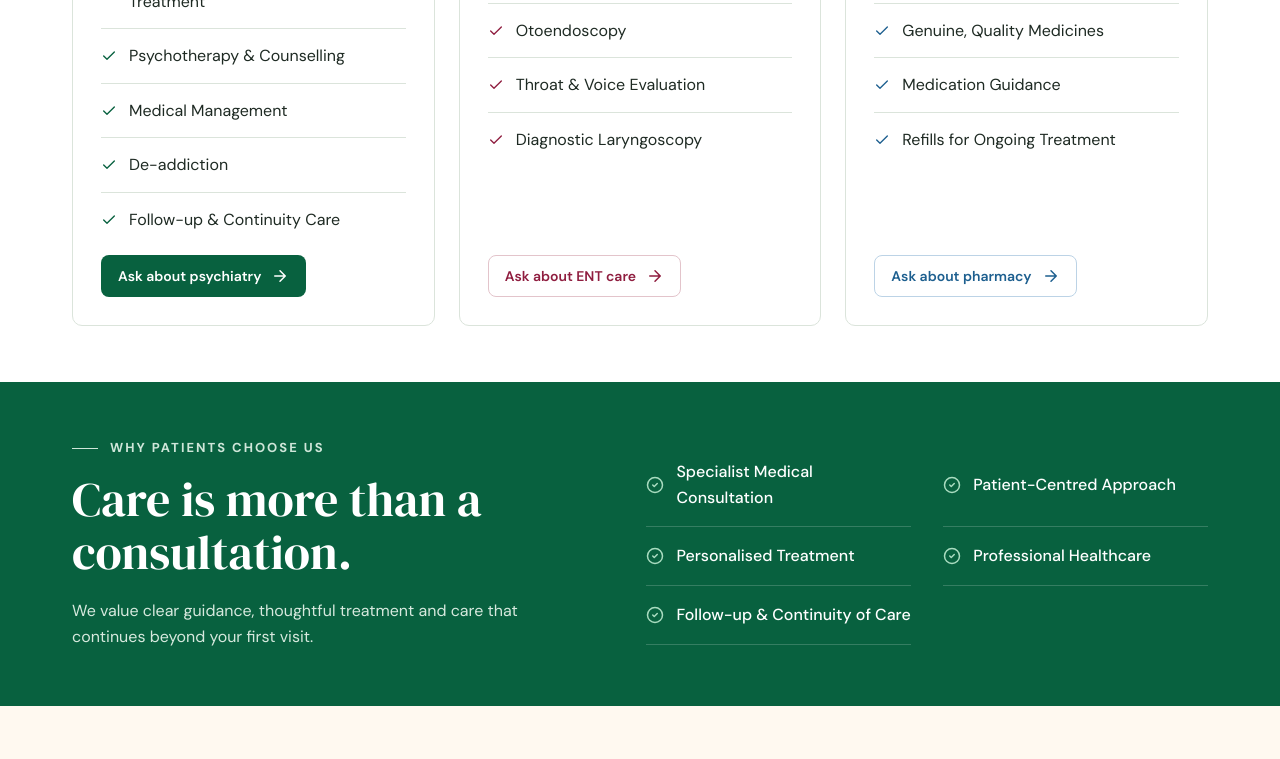
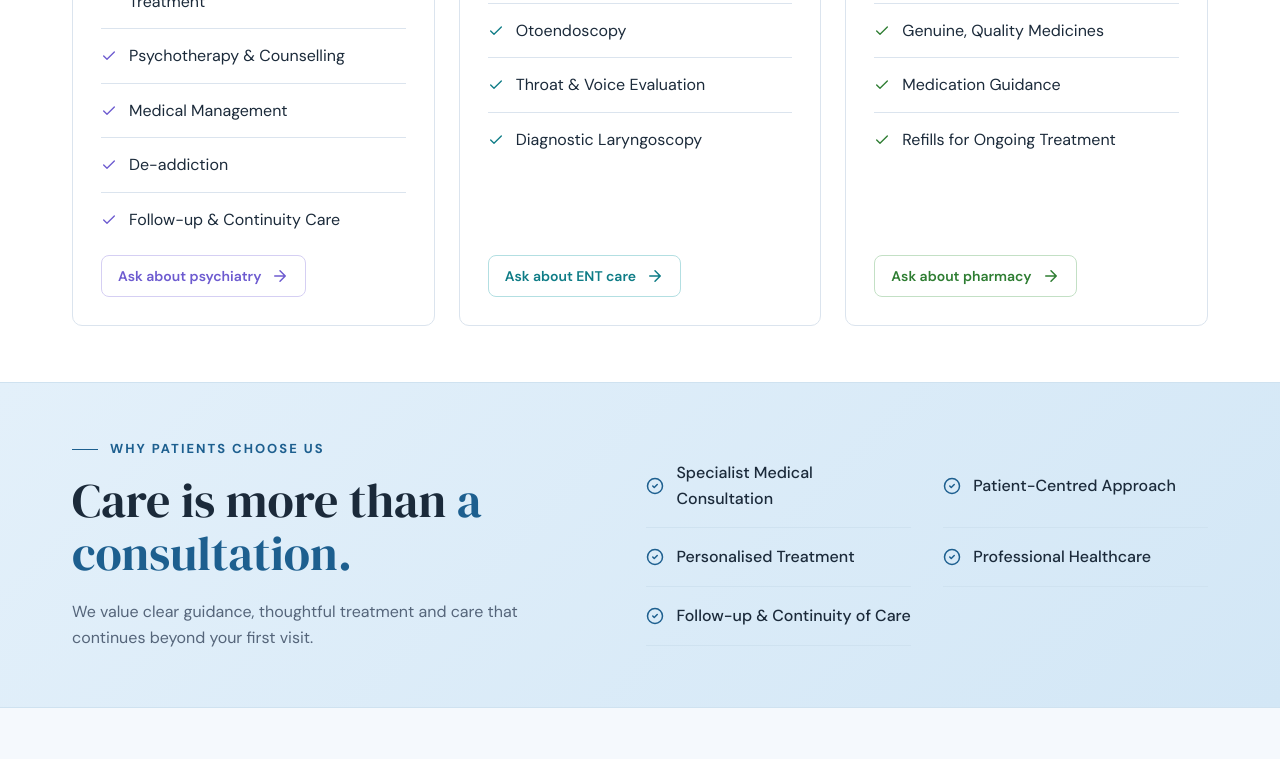
Before and after one commit to Jathin4/TRR-CLINIC, a plain HTML site: page index.html in a window 1280 px wide. Shown: the part 2256-3015 px from the top of the page. Drawn offline with Linux system fonts and the light colour scheme.

Commit message:
Blue site theme with department accent colors
Blue for the whole site and booking buttons; lavender for Psychiatry,
teal for ENT, green for Pharmacy. Includes local content edits.

Co-Authored-By: Claude Opus 5.5 <noreply@anthropic.com>

```diff
--- a/index.html
+++ b/index.html
@@ -10,17 +10,25 @@
 <link href="https://fonts.googleapis.com/css2?family=DM+Sans:wght@400;500;600;700&family=DM+Serif+Display:ital@0;1&display=swap" rel="stylesheet">
 <style>
   :root {
-    --primary: #08613f;
-    --primary-dark: #064d32;
-    --ink: #1e2a23;
-    --muted: #526259;
-    --line: #dbe4db;
-    --green-soft: #eaf4e8;
-    --cream: #fff9f0;
-    --ent: #8f1d3f;
-    --ent-soft: #f6e9ea;
-    --rx: #1d5f8f;
-    --rx-soft: #e8f1f8;
+    --primary: #1d5f8f;
+    --primary-dark: #164b72;
+    --book: #1d5f8f;          /* site blue: booking buttons */
+    --book-dark: #164b72;
+    /* department accents */
+    --psy: #6d5bd0;           /* Psychiatry – lavender */
+    --psy-soft: #f1effc;
+    --ink: #1b2a3a;
+    --muted: #55657a;
+    --line: #dbe4ee;
+    --soft: #eaf4fb;
+    --cream: #f5f9fd;
+    --ent: #0e7c86;           /* ENT – teal */
+    --ent-soft: #e3f4f5;
+    --rx: #2e7d32;            /* Pharmacy – green */
+    --rx-soft: #e8f5e9;
+    --blue: #1d5f8f;        /* trust blue */
+    --blue-soft: #eaf4fb;
+    --blue-line: #cfe2f0;
     --serif: "DM Serif Display", Georgia, serif;
   }
   * { box-sizing: border-box; margin: 0; padding: 0; }
@@ -37,11 +45,13 @@
   section { padding: 56px 0; }
   .h2 { font-size: clamp(34px, 4.4vw, 48px); margin: 14px 0 20px; }
   .lead { color: var(--muted); font-size: 17px; }
-  .ibox { width: 40px; height: 40px; border-radius: 10px; background: var(--green-soft); color: var(--primary); display: grid; place-items: center; flex-shrink: 0; }
+  .ibox { width: 40px; height: 40px; border-radius: 10px; background: var(--soft); color: var(--primary); display: grid; place-items: center; flex-shrink: 0; }
 
   .btn { display: inline-flex; align-items: center; gap: 10px; padding: 13px 22px; border-radius: 8px; font-weight: 600; font-size: 15px; white-space: nowrap; border: 1px solid transparent; cursor: pointer; font-family: inherit; transition: background .15s, box-shadow .15s; }
   .btn-primary { background: var(--primary); color: #fff; }
   .btn-primary:hover { background: var(--primary-dark); }
+  .btn-book { background: var(--book); color: #fff; }
+  .btn-book:hover { background: var(--book-dark); }
   .btn-light { background: #fff; color: var(--ink); border-color: var(--line); box-shadow: 0 1px 3px rgba(0,0,0,.06); }
   .btn-light:hover { box-shadow: 0 4px 12px rgba(0,0,0,.08); }
   .btn-sm { padding: 9px 16px; font-size: 14px; }
@@ -101,10 +111,11 @@
   }
 
   /* Strip */
-  .strip { background: var(--cream); border-top: 1px solid var(--line); border-bottom: 1px solid var(--line); }
+  .strip { background: var(--blue-soft); border-top: 1px solid var(--blue-line); border-bottom: 1px solid var(--blue-line); }
   .strip .wrap { display: flex; justify-content: space-between; flex-wrap: wrap; gap: 14px 28px; padding-top: 20px; padding-bottom: 20px; font-weight: 500; }
   .strip span { display: flex; align-items: center; gap: 10px; }
-  .strip .icon { color: var(--primary); }
+  .strip .icon { color: var(--blue); }
+  .features .ibox, .ci .ibox { background: var(--blue-soft); color: var(--blue); }
 
   /* About */
   .about .wrap { display: grid; grid-template-columns: 1fr 1.2fr; gap: 64px; align-items: start; }
@@ -116,13 +127,13 @@
   @media (max-width: 560px) { .features { grid-template-columns: 1fr; } }
 
   /* Doctors */
-  .doctors { background: var(--cream); border-top: 1px solid var(--line); border-bottom: 1px solid var(--line); }
+  .doctors { background: var(--blue-soft); border-top: 1px solid var(--blue-line); border-bottom: 1px solid var(--blue-line); }
   .split-head { display: flex; justify-content: space-between; align-items: flex-end; gap: 24px; flex-wrap: wrap; margin-bottom: 28px; }
   .split-head .h2 { max-width: 680px; margin-bottom: 0; }
   .split-head p { max-width: 340px; color: var(--muted); }
   .doc-grid { display: grid; grid-template-columns: repeat(auto-fit, minmax(min(460px, 100%), 1fr)); gap: 24px; }
   .doc { display: grid; grid-template-columns: 40% 1fr; background: #fff; border: 1px solid var(--line); border-radius: 10px; overflow: hidden; }
-  .doc-photo { position: relative; background: var(--green-soft); }
+  .doc-photo { position: relative; background: var(--soft); }
   .doc.ent .doc-photo { background: var(--ent-soft); }
   .doc-photo img { width: 100%; height: 100%; min-height: 280px; object-fit: cover; object-position: center top; }
   .tag { position: absolute; left: 12px; bottom: 12px; background: #fff; border: 1px solid var(--line); border-radius: 6px; padding: 3px 9px; font-size: 11px; font-weight: 700; letter-spacing: 1.5px; text-transform: uppercase; }
@@ -141,10 +152,14 @@
   .svc .btn { align-self: flex-start; }
   .svc.rx .svc-head { background: var(--rx-soft); }
   .svc.rx .svc-head small, .svc.rx h3, .svc.rx .svc-head .ibox, .svc.rx li .icon { color: var(--rx); }
-  .btn-rx { background: #fff; color: var(--rx); border-color: #bcd3e6; }
+  .btn-rx { background: #fff; color: var(--rx); border-color: #c3e0c5; }
+  .doc.psy .doc-photo, .svc.psy .svc-head { background: var(--psy-soft); }
+  .doc.psy .role, .svc.psy .svc-head small, .svc.psy h3, .svc.psy .svc-head .ibox, .svc.psy li .icon { color: var(--psy); }
+  .btn-psy { background: #fff; color: var(--psy); border-color: #d5cff3; }
+  .btn-psy:hover { background: var(--psy-soft); }
   .btn-rx:hover { background: var(--rx-soft); }
   .svc { border: 1px solid var(--line); border-radius: 10px; overflow: hidden; }
-  .svc-head { display: flex; justify-content: space-between; align-items: flex-start; padding: 26px 28px; background: var(--green-soft); }
+  .svc-head { display: flex; justify-content: space-between; align-items: flex-start; padding: 26px 28px; background: var(--soft); }
   .svc.ent .svc-head { background: var(--ent-soft); }
   .svc-head small { font-size: 12px; font-weight: 700; letter-spacing: 1.8px; text-transform: uppercase; color: var(--primary); }
   .svc.ent .svc-head small, .svc.ent h3 { color: var(--ent); }
@@ -157,17 +172,18 @@
   .svc li .icon { color: var(--primary); width: 16px; height: 16px; }
   .svc.ent li .icon { color: var(--ent); }
   .svc .btn { margin: 8px 28px 28px; }
-  .btn-ent { background: #fff; color: var(--ent); border-color: #e3c4cb; }
+  .btn-ent { background: #fff; color: var(--ent); border-color: #b3dfe2; }
   .btn-ent:hover { background: var(--ent-soft); }
 
   /* Why */
-  .why { background: var(--primary); color: #fff; }
+  .why { background: linear-gradient(135deg, #e3f0fa, #d3e7f6); border-top: 1px solid var(--blue-line); border-bottom: 1px solid var(--blue-line); }
   .why .wrap { display: grid; grid-template-columns: 1fr 1.1fr; gap: 64px; align-items: center; }
-  .why .eyebrow { color: #cfe6d9; }
-  .why p { color: #d7e9de; }
+  .why .eyebrow { color: var(--blue); }
+  .why h2 .g { color: var(--blue); }
+  .why p { color: var(--muted); }
   .why-list { display: grid; grid-template-columns: 1fr 1fr; gap: 0 32px; }
-  .why-list span { display: flex; align-items: center; gap: 12px; padding: 16px 0; border-bottom: 1px solid rgba(255,255,255,.18); font-weight: 500; }
-  .why-list .icon { color: #a9dcc0; }
+  .why-list span { display: flex; align-items: center; gap: 12px; padding: 16px 0; border-bottom: 1px solid var(--blue-line); font-weight: 500; }
+  .why-list .icon { color: var(--blue); }
   @media (max-width: 860px) { .why .wrap { grid-template-columns: minmax(0, 1fr); gap: 28px; } }
   @media (max-width: 560px) { .why-list { grid-template-columns: 1fr; } }
 
@@ -215,11 +231,11 @@
   footer { background: var(--primary); color: #fff; padding: 48px 0 28px; }
   .f-top { display: flex; justify-content: space-between; gap: 24px; flex-wrap: wrap; padding-bottom: 32px; border-bottom: 1px solid rgba(255,255,255,.18); }
   footer .logo .ibox { background: rgba(255,255,255,.12); color: #fff; }
-  footer .logo small { color: #cfe6d9; }
-  footer p { color: #d7e9de; max-width: 360px; margin-top: 14px; font-size: 15px; }
-  .f-nav { display: flex; gap: 24px; flex-wrap: wrap; color: #e6f2eb; font-size: 15px; }
+  footer .logo small { color: #cfe0ee; }
+  footer p { color: #dae8f3; max-width: 360px; margin-top: 14px; font-size: 15px; }
+  .f-nav { display: flex; gap: 24px; flex-wrap: wrap; color: #e6eff7; font-size: 15px; }
   .f-nav a:hover { color: #fff; text-decoration: underline; }
-  .f-bottom { display: flex; justify-content: space-between; gap: 12px; flex-wrap: wrap; padding-top: 22px; font-size: 13.5px; color: #cfe6d9; }
+  .f-bottom { display: flex; justify-content: space-between; gap: 12px; flex-wrap: wrap; padding-top: 22px; font-size: 13.5px; color: #cfe0ee; }
 </style>
 </head>
 <body>
@@ -258,7 +274,7 @@
       <a href="#services">Services</a>
       <a href="#contact">Contact</a>
     </nav>
-    <a href="#contact" class="btn btn-primary" aria-label="Book appointment"><span>Book<span class="long"> appointment</span></span><svg class="icon"><use href="#i-right"/></svg></a>
+    <a href="#contact" class="btn btn-book" aria-label="Book appointment"><span>Book<span class="long"> appointment</span></span><svg class="icon"><use href="#i-right"/></svg></a>
   </div>
 </header>
 
@@ -270,7 +286,7 @@
       <p class="tagline">Compassionate Care. Expert Doctors. Better Living.</p>
       <p class="lead">Thoughtful outpatient care for mental well-being and ear, nose and throat health, with experienced specialist doctors in one welcoming clinic.</p>
       <div class="actions">
-        <a href="#contact" class="btn btn-primary"><svg class="icon"><use href="#i-cal"/></svg>Book an appointment</a>
+        <a href="#contact" class="btn btn-book"><svg class="icon"><use href="#i-cal"/></svg>Book an appointment</a>
         <a href="#services" class="btn btn-light">Explore services<svg class="icon"><use href="#i-down"/></svg></a>
       </div>
       <div class="trust">
@@ -321,7 +337,7 @@
       <p>Two specialist practices, dedicated to your mental and physical well-being.</p>
     </div>
     <div class="doc-grid">
-      <div class="doc">
+      <div class="doc psy">
         <div class="doc-photo">
           <img src="images/dr-rama-reddy.jpg" alt="Dr. Tetali Rama Reddy">
           <span class="tag">Psychiatry</span>
@@ -357,7 +373,7 @@
     <h2 class="h2">The right specialist, <span class="g">close to home.</span></h2>
     <p class="lead">Consultations across two dedicated specialist practices, with an in-clinic pharmacy.</p>
     <div class="svc-grid">
-      <div class="svc">
+      <div class="svc psy">
         <div class="svc-head">
           <div><small>Thoughtful mind care</small><h3>Psychiatry</h3></div>
           <span class="ibox"><svg class="icon"><use href="#i-brain"/></svg></span>
@@ -369,7 +385,7 @@
           <li><svg class="icon"><use href="#i-check"/></svg>De-addiction</li>
           <li><svg class="icon"><use href="#i-check"/></svg>Follow-up &amp; Continuity Care</li>
         </ul>
-        <a href="#contact" class="btn btn-primary btn-sm" data-doctor="Dr. Tetali Rama Reddy (Psychiatry)">Ask about psychiatry<svg class="icon"><use href="#i-right"/></svg></a>
+        <a href="#contact" class="btn btn-psy btn-sm" data-doctor="Dr. Tetali Rama Reddy (Psychiatry)">Ask about psychiatry<svg class="icon"><use href="#i-right"/></svg></a>
       </div>
       <div class="svc ent">
         <div class="svc-head">
@@ -405,7 +421,7 @@
   <div class="wrap">
     <div>
       <div class="eyebrow">Why patients choose us</div>
-      <h2 class="h2">Care is more than a consultation.</h2>
+      <h2 class="h2">Care is more than <span class="g">a consultation.</span></h2>
       <p>We value clear guidance, thoughtful treatment and care that continues beyond your first visit.</p>
     </div>
     <div class="why-list">
@@ -454,7 +470,7 @@
         </label>
         <label>Message <span>(optional)</span><textarea name="message" placeholder="How can we help?"></textarea></label>
         <div class="submit-row">
-          <button class="btn btn-primary" type="submit">Send on WhatsApp<svg class="icon"><use href="#i-right"/></svg></button>
+          <button class="btn btn-book" type="submit">Send on WhatsApp<svg class="icon"><use href="#i-right"/></svg></button>
           <small>For a confirmed visit, please phone the clinic directly.</small>
         </div>
       </form>
```
